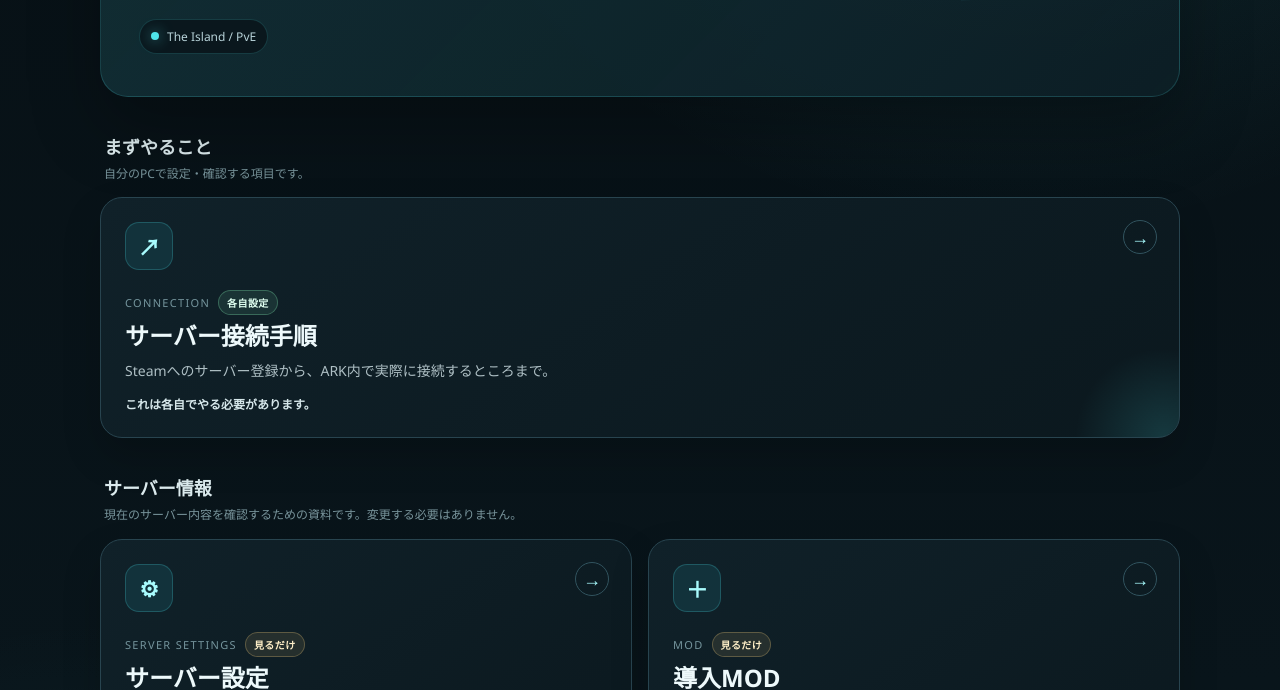
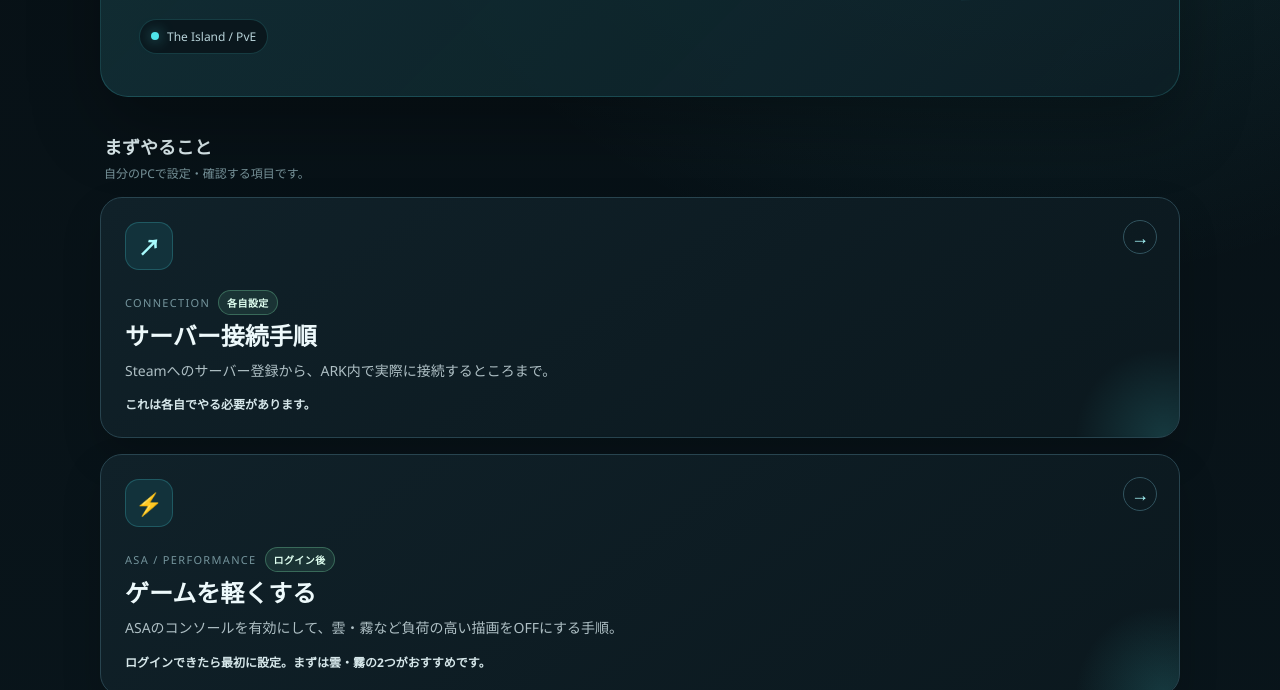
Before and after one commit to Harudon24/ark-guide, a plain HTML site: page index.html in a window 1280 px wide. Shown: the part 262-952 px from the top of the page. Drawn offline with Linux system fonts and the light colour scheme.

Commit message:
Add ASA performance guide to start section

```diff
--- a/index.html
+++ b/index.html
@@ -258,6 +258,15 @@ h1{
         <p>Steamへのサーバー登録から、ARK内で実際に接続するところまで。</p>
         <div class="card-note">これは各自でやる必要があります。</div>
       </a>
+
+      <a class="card" href="performance.html">
+        <div class="arrow">→</div>
+        <div class="icon">⚡</div>
+        <div class="card-top"><small>ASA / Performance</small><span class="badge required">ログイン後</span></div>
+        <h2>ゲームを軽くする</h2>
+        <p>ASAのコンソールを有効にして、雲・霧など負荷の高い描画をOFFにする手順。</p>
+        <div class="card-note">ログインできたら最初に設定。まずは雲・霧の2つがおすすめです。</div>
+      </a>
     </div>
   </section>
 
```
